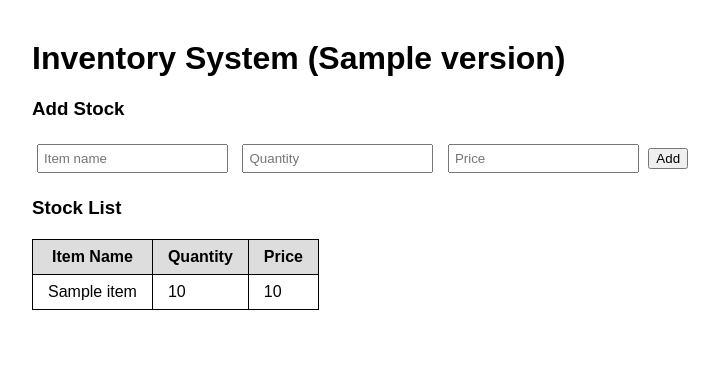
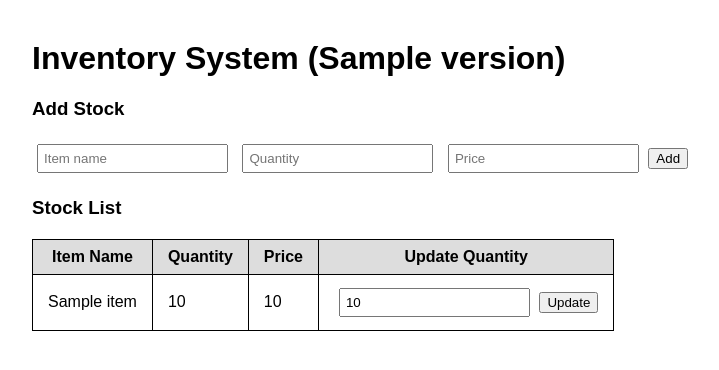
Before and after one commit to Bharathkumar04-git/inventory-system, a Flask app: template templates/index.html in a window 1280 px wide. Shown: the top 370 px of the page, without its empty margins (8-727 px from the left). Run offline with Flask 3, Linux system fonts and the light colour scheme; the template is opened without the code that fills it: most values are stand-ins (such as "Sample title", 1, 10 or a date in 2020).

Commit message:
added update form in html page

```diff
--- a/templates/index.html
+++ b/templates/index.html
@@ -27,12 +27,20 @@
             <th>Item Name</th>
             <th>Quantity</th>
             <th>Price</th>
+            <th>Update Quantity</th>
         </tr>
         {% for item in stock %}
         <tr>
             <td>{{ item.name }}</td>
             <td>{{ item.quantity }}</td>
             <td>{{ item.price }}</td>
+            <td>
+                <form action="/update" method="POST">
+                    <input type="hidden" name="index" value="{{ loop.index0 }}">
+                    <input type="number" name="quantity" min="0" value="{{ item.quantity }}" required>
+                    <button type="submit">Update</button>
+                </form>
+            </td>
         </tr>
         {% endfor %}
     </table>
```
